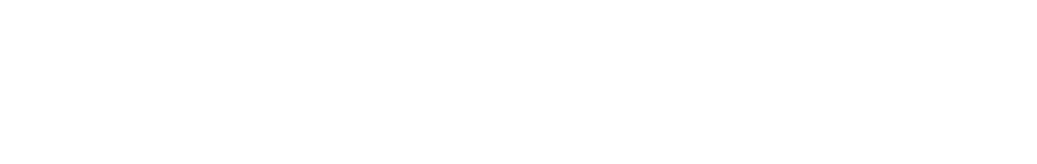
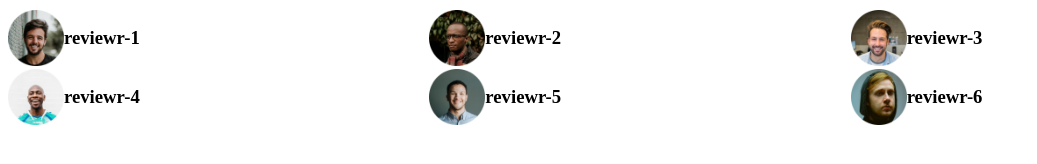
Before and after one commit to MrMicawberthechanger/review-page, a plain HTML site: page index.html in a window 1280 px wide. Shown: the whole page, without its empty margins (0-1037 px from the left). Drawn offline with Linux system fonts and the light colour scheme.

Commit message:
top part under process

```diff
--- a/index.html
+++ b/index.html
@@ -10,6 +10,42 @@
 </head>
 
 <body>
+    <header>
+
+    </header>
+    <main>
+        <!-- top part -->
+        <section>
+            <div class="top-reviewers">
+                <div class="reviewers">
+                    <div class="reviewer">
+                        <img src="images/players/player-1.png" alt="">
+                        <h3>reviewr-1</h3>
+                    </div>
+                    <div class="reviewer">
+                        <img src="images/players/player-2.png" alt="">
+                        <h3>reviewr-2</h3>
+                    </div>
+                    <div class="reviewer">
+                        <img src="images/players/player-3.png" alt="">
+                        <h3>reviewr-3</h3>
+                    </div>
+                    <div class="reviewer">
+                        <img src="images/players/player-4.png" alt="">
+                        <h3>reviewr-4</h3>
+                    </div>
+                    <div class="reviewer">
+                        <img src="images/players/player-5.png" alt="">
+                        <h3>reviewr-5</h3>
+                    </div>
+                    <div class="reviewer">
+                        <img src="images/players/player-6.png" alt="">
+                        <h3>reviewr-6</h3>
+                    </div>
+                </div>
+            </div>
+        </section>
+    </main>
 
 </body>
 
--- a/style.css
+++ b/style.css
@@ -0,0 +1,16 @@
+/* top part  */
+.reviewers {
+    display: grid;
+    grid-template-columns: repeat(3, 1fr);
+}
+
+.reviewer img {
+    width: 56px;
+    height: 56px;
+
+}
+
+.reviewer {
+    display: flex;
+    align-items: center;
+}
```
